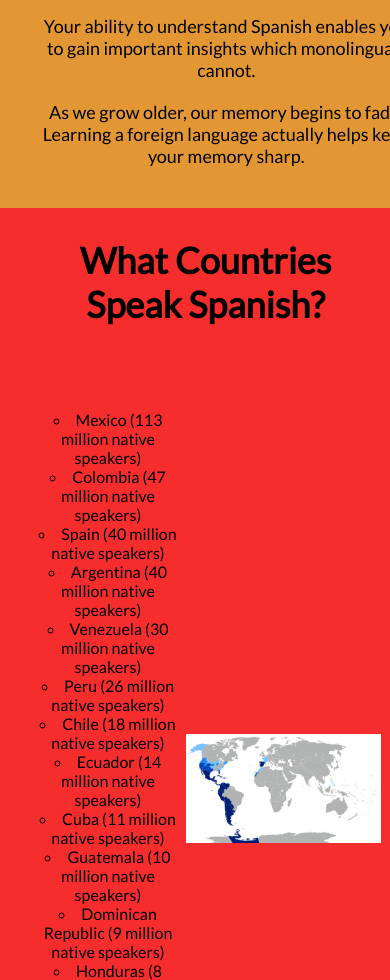
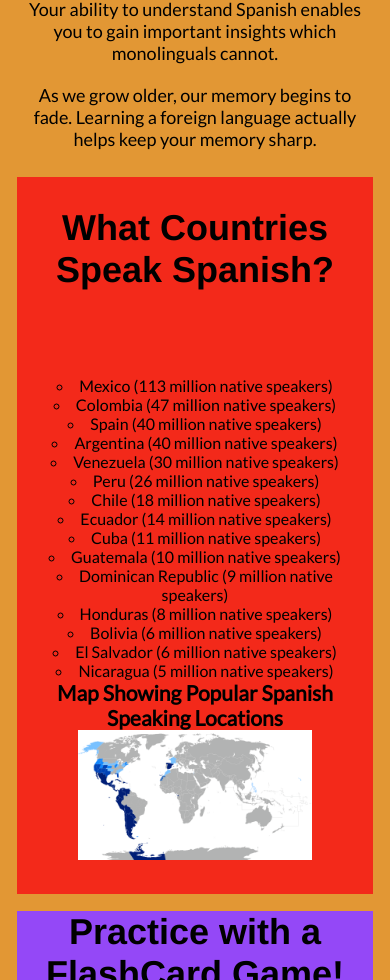
Before and after one commit to skotraba/SpanishLearn, a plain HTML site: page index.html in a window 390 px wide. Shown: the part 1020-2000 px from the top of the page. Drawn offline with Linux system fonts and the light colour scheme; a web font is replaced by a local one.

Commit message:
fixed a few stylings

```diff
--- a/index.html
+++ b/index.html
@@ -77,6 +77,7 @@
                 <li>Nicaragua (5 million native speakers)</li>
             </ul>
             <div>
+                <h3>Map Showing Popular Spanish Speaking Locations</h3>
                 <img src="/image/spanish.jpg">
             </div>
         </div>
--- a/style.css
+++ b/style.css
@@ -3,13 +3,17 @@
 :root {
     --color1:rgb(226, 151, 52);
     --color2:rgb(30, 199, 143);
-    --color3:rgb(245, 45, 45);
-    --color4:rgb(133, 59, 230);
+    --color3:rgb(243, 41, 26);
+    --color4:rgb(148, 72, 247);
 }
 
 * {
     margin: 0;
+    padding: 0;
+
 }
+
+
 
 body {
 
@@ -17,16 +21,17 @@ body {
     font-family: 'Lato',sans-serif;
     font-size: 18px;
 
+
 }
 
 .mycontainer {
     text-align: center;
-    padding: 8vw;
-
+    margin: 2vh;
 }
 
 .mycontainer h1 {
     padding-bottom: 10vh;
+    font-family: 'Franklin Gothic Medium', 'Arial Narrow', Arial, sans-serif;
 }
 
 
@@ -39,7 +44,6 @@ body {
     align-items: flex-end;
     justify-content: flex-end;
 
-
 }
 
 
@@ -50,7 +54,7 @@ body {
 
 .navbar ul li {
     float: left;
-    width: 20vw;
+
     height: 40px;
     background-color: rgba(0, 0,0,0.8);
     line-height: 40px;
@@ -64,6 +68,7 @@ body {
     color: white;
     text-decoration: none;
     display: block;
+    padding: 5px;
 }
 
 .navbar ul li a:hover {
@@ -88,6 +93,7 @@ body {
 
 .section1 {
     background-image: url('image/spain.jpg');
+
     height: 80vh;
     background-size: cover;
     background-position: center;
@@ -146,9 +152,10 @@ body {
 
 .myflex {
     display: flex;
-    justify-content: space-between;
+    justify-content:space-evenly;
     align-items: center;
-    width: 100%;
+    flex-wrap: wrap ;
+    flex-direction: row;
 }
 
 .section3 ul li {
@@ -160,7 +167,7 @@ body {
 }
 
 .section3 img {
-    width: 50vw;
+   max-width: 60vw;
 }
 
 
@@ -192,21 +199,8 @@ body {
 
 /* Mobile */
 
-@media screen and (max-width: 600px) {
-    .mycontainer {
-        width: 90%;
-    }
-
-    .section1 {
-        width: 100%;
-    }
-
-    .section2 {
-        width: 100%;
-    }
-
-    body{
-        width: 100%;
+/* @media screen and (max-: 600) {
+    body {
 
     }
-}
+} */
```
